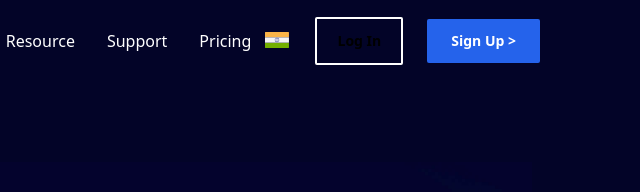
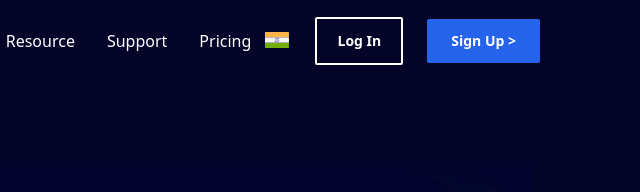
Before and after one commit to amirsuhaill/Razorpay-Clone, a plain HTML site: page index.html in a window 1280 px wide. Shown: the top 192 px of the page, 640-1280 px from the left. Drawn offline with nearby package versions, Linux system fonts and the light colour scheme.

Commit message:
fix-login-button

```diff
--- a/index.html
+++ b/index.html
@@ -70,7 +70,7 @@
                 </li>
 
                 <li>
-                    <button class="hover:bg-gray-300 text-lightBlue text-sm font-bold font-mullish px-5 py-3 rounded-sm border-2 border-white transition-all duration-200">Log In</button>
+                    <button class="hover:bg-gray-300 text-white text-sm font-bold font-mullish px-5 py-3 rounded-sm border-2 border-white transition-all duration-200">Log In</button>
                 </li>
 
                 <li>
```
